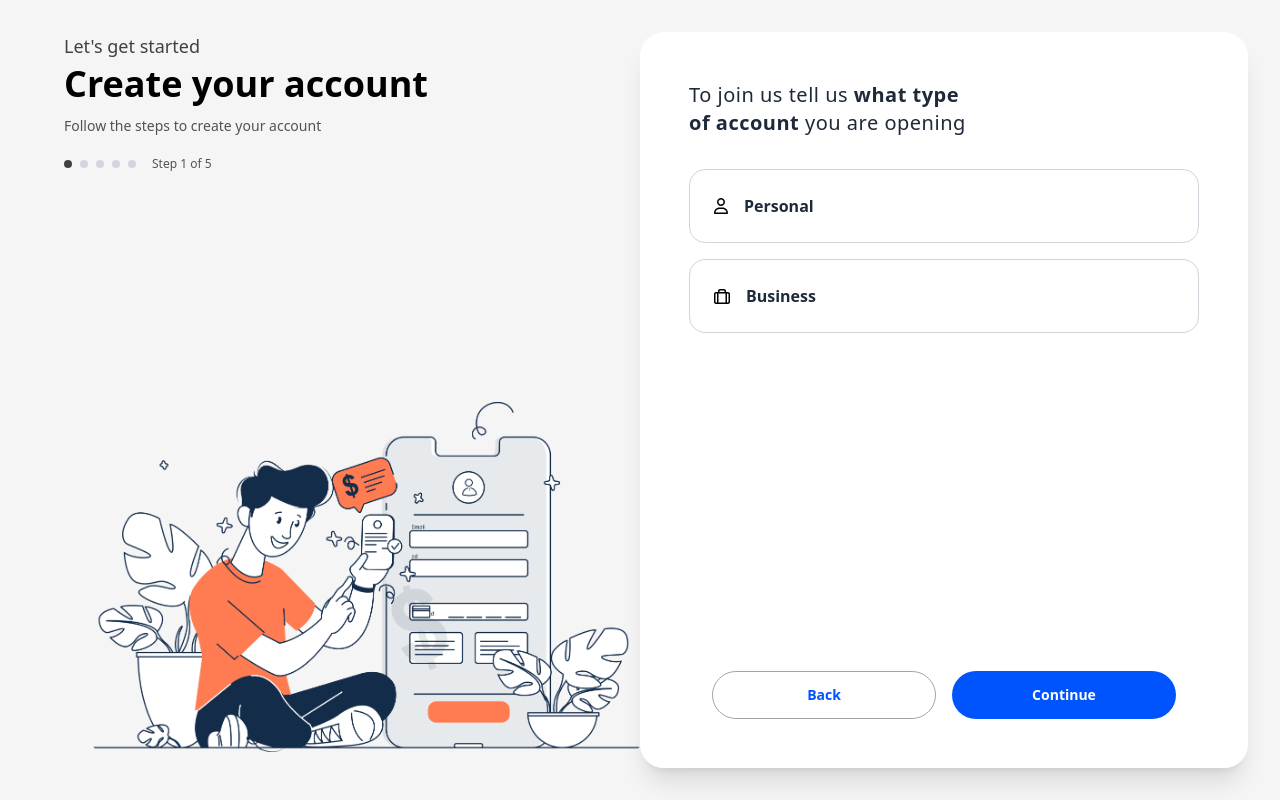
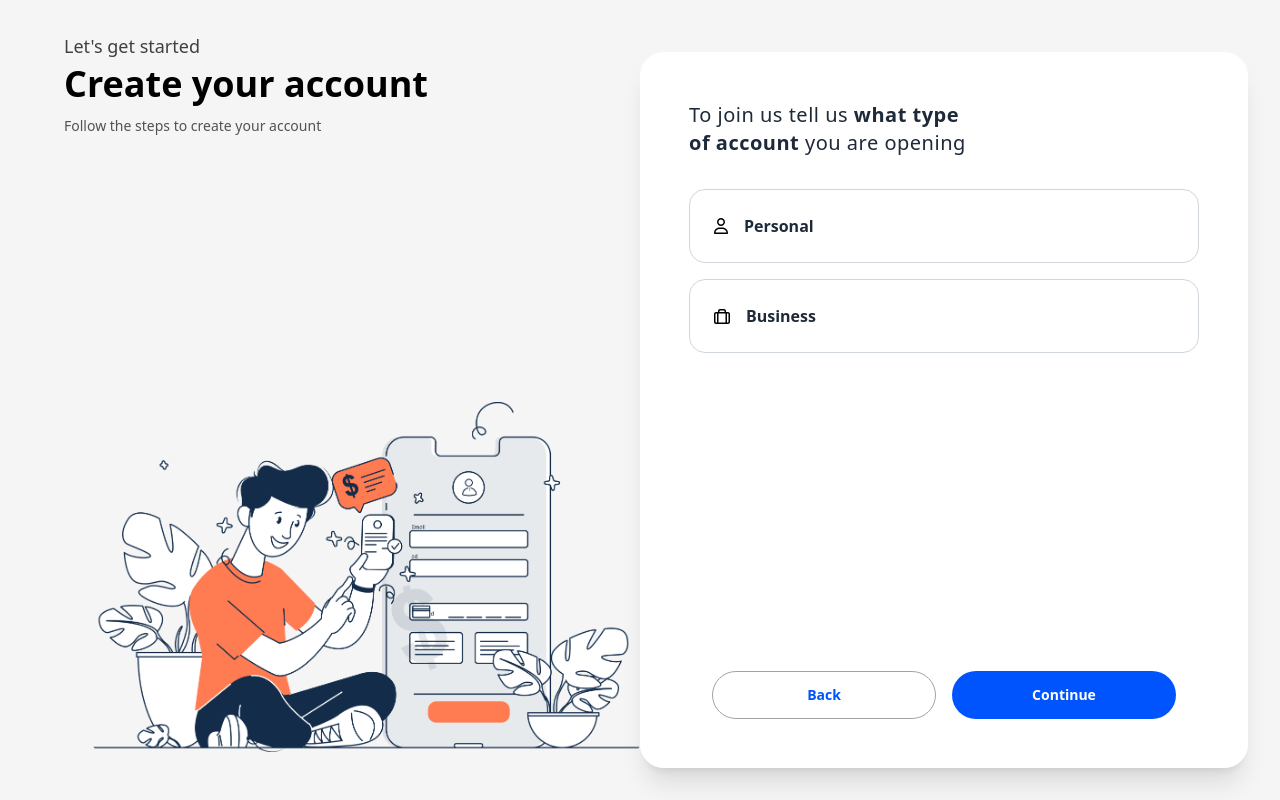
Before and after one commit to Rohan1Saluja/root-assignment, a React (Vite) app: page /onboarding in a window 1280 px wide. Built offline with nearby package versions, Linux system fonts and the light colour scheme.

Commit message:
Add stepper

```diff
--- a/src/pages/Home.tsx
+++ b/src/pages/Home.tsx
@@ -2,7 +2,7 @@ import React from "react";
 
 const Home: React.FC = () => {
   return (
-    <div className="min-h-[calc(100vh-60px)] p-8 bg-linear-to-br from-secondary-500 to-purple-600 text-white">
+    <div className="min-h-screen p-8 bg-linear-to-br from-secondary-500 to-purple-600 text-white">
       <div className="max-w-7xl mx-auto text-center">
         <h1 className="text-5xl mb-4 drop-shadow-lg">Welcome to Home</h1>
         <p className="text-xl mb-12 opacity-90">
--- a/src/pages/Onboarding/Onboarding.tsx
+++ b/src/pages/Onboarding/Onboarding.tsx
@@ -27,6 +27,10 @@ const Onboarding: React.FC = () => {
   const navigate = useNavigate();
 
   const totalSteps = 5;
+  const progress =
+    currentStep === totalSteps
+      ? 80
+      : ((currentStep - 1) / (totalSteps - 1)) * 80;
 
   const handleNext = (stepData: any) => {
     const updatedData = { ...onboardingData, ...stepData };
@@ -120,7 +124,8 @@ const Onboarding: React.FC = () => {
   return (
     <>
       <div className="min-h-screen flex flex-col lg:flex-row bg-primary-50 p-4 sm:p-8">
-        {/* Left Half: Static Image and Description */}
+        {/* ---------------------------------------------- */}
+
         <div className="flex-1 flex flex-col justify-between mb-8 lg:mb-0">
           <div className="px-8 flex flex-col gap-1">
             <p className="text-lg font-light text-primary-600">
@@ -130,21 +135,6 @@ const Onboarding: React.FC = () => {
               {getStepTitle()}
             </h1>
             <h6 className="text-sm text-primary-500">{getStepDescription()}</h6>
-
-            {/* Step Progress Indicator */}
-            <div className="flex items-center space-x-2 mt-4">
-              {Array.from({ length: totalSteps }, (_, index) => (
-                <div
-                  key={index}
-                  className={`w-2 h-2 rounded-full transition-colors ${
-                    index + 1 <= currentStep ? "bg-primary-600" : "bg-gray-300"
-                  }`}
-                />
-              ))}
-              <span className="text-xs text-primary-500 ml-2">
-                Step {currentStep} of {totalSteps}
-              </span>
-            </div>
           </div>
           <img
             src={ArtBoard}
@@ -153,13 +143,24 @@ const Onboarding: React.FC = () => {
           />
         </div>
 
-        {/* Right Half: Multistep Form */}
-        <div className="flex-1 flex justify-center items-center">
-          {renderCurrentStep()}
+        {/* ---------------------------------------------- */}
+        <div className="flex-1 flex flex-col">
+          <div className="px-12 mt-4 mb-1">
+            {currentStep !== 1 && (
+              <div className="w-full bg-gray-300 h-1 rounded-full">
+                <div
+                  className="bg-secondary-500 h-1 rounded-full transition-all duration-300"
+                  style={{ width: `${progress}%` }}
+                ></div>
+              </div>
+            )}
+          </div>
+          <div className="flex justify-center items-center flex-1">
+            {renderCurrentStep()}
+          </div>
         </div>
       </div>
 
-      {/* Modal for showing all details */}
       {showModal && (
         <div className="fixed inset-0 bg-black/40 flex items-center justify-center p-4 z-50">
           <div className="bg-white rounded-2xl p-8 max-w-lg w-full max-h-[90vh] overflow-y-auto">
```
